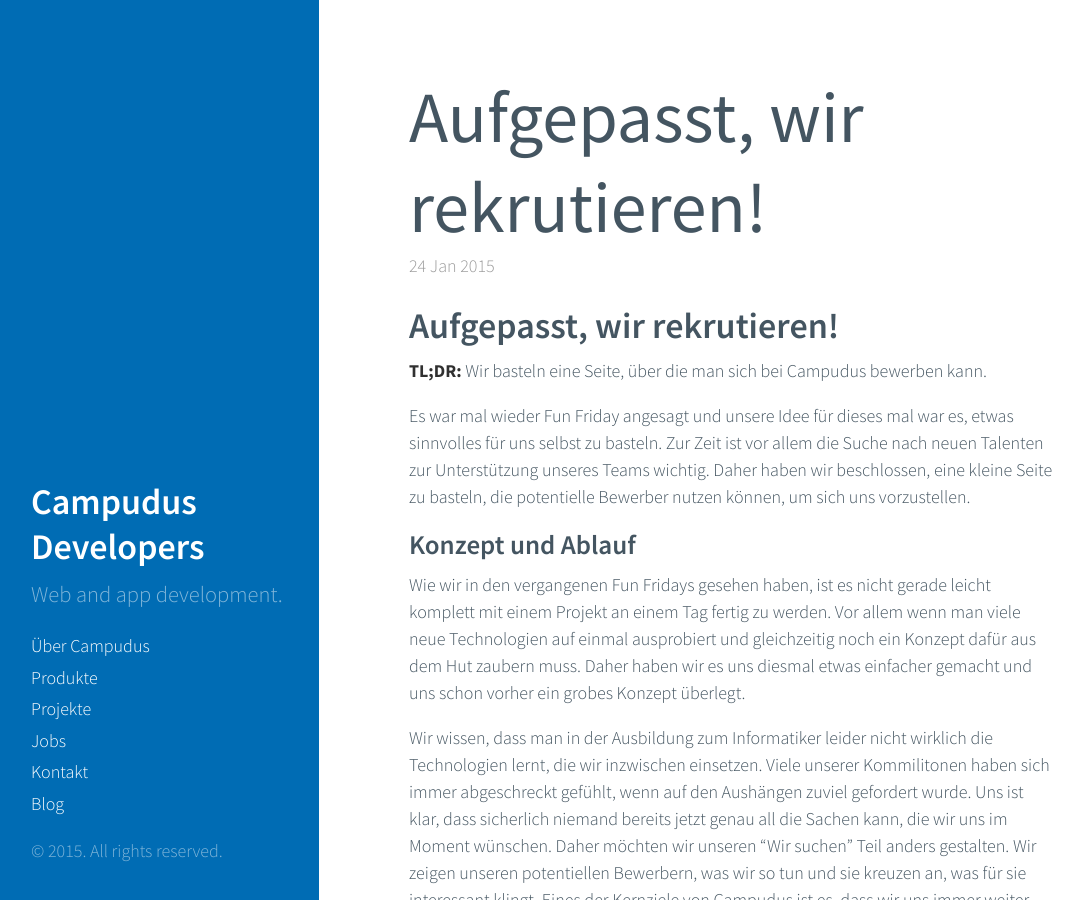
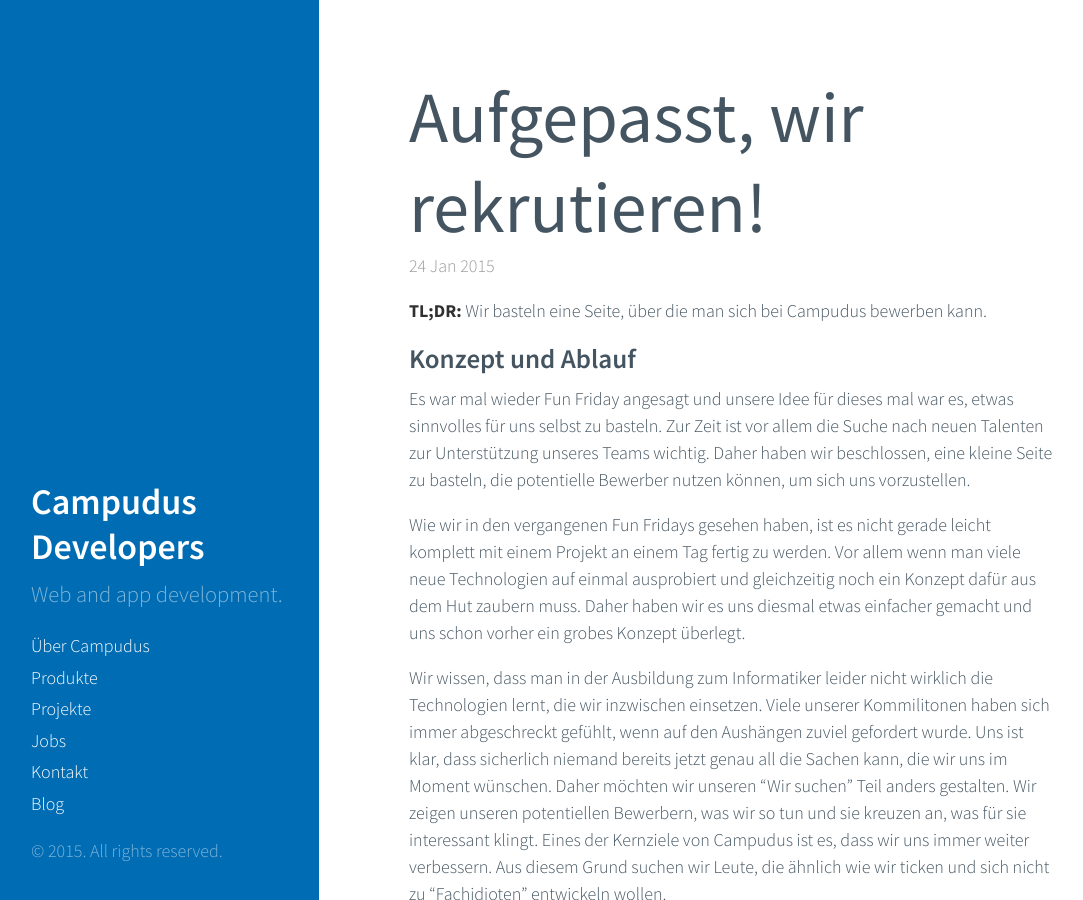
Before and after one commit to campudus/campudus.github.io, a Jekyll site: the page built from de/blog/_posts/2015-01-24-were-hiring.md, in a window 1280 px wide and 900 px high. Shown: the whole window, without its empty margins (5-1088 px from the left). Built offline with Jekyll 4.4.1, drawn with Linux system fonts in a browser that asks for light colours.

Commit message:
Fix headers of blog posting
Signed-off-by: Joern Bernhardt <jb@campudus.com>

```diff
--- a/de/blog/_posts/2015-01-24-were-hiring.md
+++ b/de/blog/_posts/2015-01-24-were-hiring.md
@@ -11,13 +11,11 @@
 - jobs
 - fun friday
 ---
-# Aufgepasst, wir rekrutieren!
-
 **TL;DR:** Wir basteln eine Seite, über die man sich bei Campudus bewerben kann.
 
+## Konzept und Ablauf
 Es war mal wieder Fun Friday angesagt und unsere Idee für dieses mal war es, etwas sinnvolles für uns selbst zu basteln. Zur Zeit ist vor allem die Suche nach neuen Talenten zur Unterstützung unseres Teams wichtig. Daher haben wir beschlossen, eine kleine Seite zu basteln, die potentielle Bewerber nutzen können, um sich uns vorzustellen.
 
-## Konzept und Ablauf
 Wie wir in den vergangenen Fun Fridays gesehen haben, ist es nicht gerade leicht komplett mit einem Projekt an einem Tag fertig zu werden. Vor allem wenn man viele neue Technologien auf einmal ausprobiert und gleichzeitig noch ein Konzept dafür aus dem Hut zaubern muss. Daher haben wir es uns diesmal etwas einfacher gemacht und uns schon vorher ein grobes Konzept überlegt.
 
 Wir wissen, dass man in der Ausbildung zum Informatiker leider nicht wirklich die Technologien lernt, die wir inzwischen einsetzen. Viele unserer Kommilitonen haben sich immer abgeschreckt gefühlt, wenn auf den Aushängen zuviel gefordert wurde. Uns ist klar, dass sicherlich niemand bereits jetzt genau all die Sachen kann, die wir uns im Moment wünschen. Daher möchten wir unseren "Wir suchen" Teil anders gestalten. Wir zeigen unseren potentiellen Bewerbern, was wir so tun und sie kreuzen an, was für sie interessant klingt. Eines der Kernziele von Campudus ist es, dass wir uns immer weiter verbessern. Aus diesem Grund suchen wir Leute, die ähnlich wie wir ticken und sich nicht zu "Fachidioten" entwickeln wollen.
```
